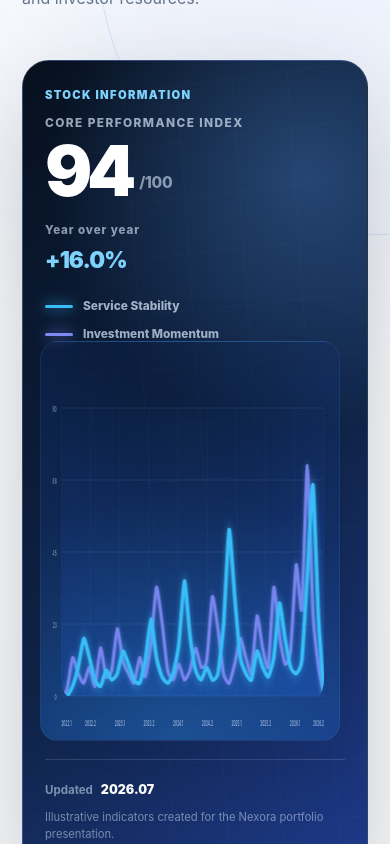
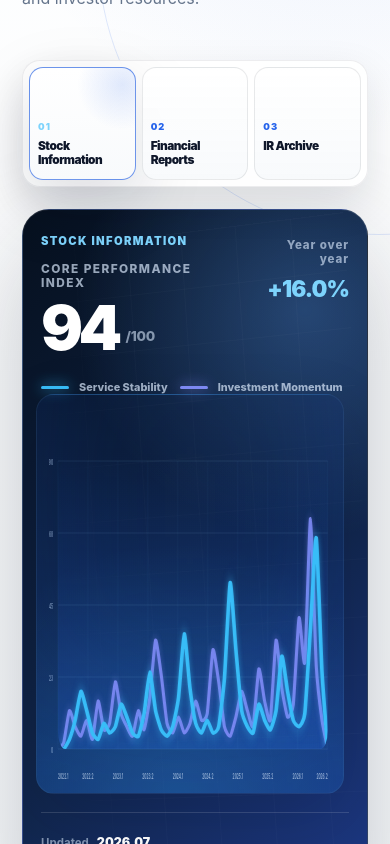
Before and after one commit to bongmyung-ye/nexora-corporate-web, a React (Vite) app in the folder web/: page / in a window 390 px wide. Shown: the part 7540-8384 px from the top of the page. Built offline with nearby package versions, Linux system fonts and the light colour scheme.

Commit message:
fix: 투자 정보 모바일 탐색 개선

```diff
--- a/web/src/components/InvestmentSection.tsx
+++ b/web/src/components/InvestmentSection.tsx
@@ -630,6 +630,74 @@ export function InvestmentSection() {
 
             <div className="investment-dashboard">
                 <div
+                    className="investment-grid"
+                    role="tablist"
+                    aria-label={t(
+                        "investment.title",
+                    )}
+                >
+                    {investmentLinks.map(
+                        (item, index) => {
+                            const isActive =
+                                index === activeIndex;
+
+                            return (
+                                <button
+                                    ref={(element) => {
+                                        cardRefs.current[index] =
+                                            element;
+                                    }}
+                                    className={`investment-card ${isActive
+                                        ? "is-active"
+                                        : ""
+                                        }`}
+                                    id={`investment-tab-${item.id}`}
+                                    type="button"
+                                    role="tab"
+                                    key={item.id}
+                                    tabIndex={isActive ? 0 : -1}
+                                    aria-selected={isActive}
+                                    aria-controls="investment-chart-panel"
+                                    onClick={() => {
+                                        activateProfile(index);
+                                    }}
+                                    onKeyDown={(event) => {
+                                        handleCardKeyDown(
+                                            event,
+                                            index,
+                                        );
+                                    }}
+                                >
+                                    <span className="investment-card-number">
+                                        {String(
+                                            index + 1,
+                                        ).padStart(2, "0")}
+                                    </span>
+
+                                    <h3>
+                                        {t(
+                                            `investment.items.${item.id}.title`,
+                                        )}
+                                    </h3>
+
+                                    <p>
+                                        {t(
+                                            `investment.items.${item.id}.description`,
+                                        )}
+                                    </p>
+
+                                    <span className="investment-card-link">
+                                        {t(
+                                            "investment.viewMore",
+                                        )}
+                                    </span>
+                                </button>
+                            );
+                        },
+                    )}
+                </div>
+
+                <div
                     className="investment-chart-panel"
                     id="investment-chart-panel"
                     role="tabpanel"
@@ -916,77 +984,10 @@ export function InvestmentSection() {
 
                         <p>
                             {t(
-                                "investment.chart.caption",
+                                `investment.items.${activeItem.id}.description`,
                             )}
                         </p>
                     </div>
-                </div>
-
-                <div
-                    className="investment-grid"
-                    role="tablist"
-                    aria-label={t(
-                        "investment.title",
-                    )}
-                >
-                    {investmentLinks.map(
-                        (item, index) => {
-                            const isActive =
-                                index === activeIndex;
-
-                            return (
-                                <button
-                                    ref={(element) => {
-                                        cardRefs.current[index] =
-                                            element;
-                                    }}
-                                    className={`investment-card ${isActive
-                                        ? "is-active"
-                                        : ""
-                                        }`}
-                                    id={`investment-tab-${item.id}`}
-                                    type="button"
-                                    role="tab"
-                                    key={item.id}
-                                    aria-selected={isActive}
-                                    aria-controls="investment-chart-panel"
-                                    onClick={() => {
-                                        activateProfile(index);
-                                    }}
-                                    onKeyDown={(event) => {
-                                        handleCardKeyDown(
-                                            event,
-                                            index,
-                                        );
-                                    }}
-                                >
-                                    <span className="investment-card-number">
-                                        {String(
-                                            index + 1,
-                                        ).padStart(2, "0")}
-                                    </span>
-
-                                    <h3>
-                                        {t(
-                                            `investment.items.${item.id}.title`,
-                                        )}
-                                    </h3>
-
-                                    <p>
-                                        {t(
-                                            `investment.items.${item.id}.description`,
-                                        )}
-                                    </p>
-
-                                    <span className="investment-card-link">
-                                        {t(
-                                            "investment.viewMore",
-                                        )}
-                                    </span>
-                                </button>
-                            );
-                        },
-                    )}
                 </div>
             </div>
         </section>
--- a/web/src/main.tsx
+++ b/web/src/main.tsx
@@ -9,6 +9,7 @@ import "./styles/business.css";
 import "./styles/media.css";
 import "./styles/investment.css";
 import "./styles/investment-chart-waveform.css";
+import "./styles/investment-responsive-navigation.css";
 
 createRoot(document.getElementById("root")!).render(
   <StrictMode>
--- /dev/null
+++ b/web/src/styles/investment-responsive-navigation.css
@@ -0,0 +1,384 @@
+.investment-motion-section .investment-dashboard {
+  grid-template-areas: "chart tabs";
+}
+
+.investment-motion-section .investment-chart-panel {
+  grid-area: chart;
+}
+
+.investment-motion-section .investment-grid {
+  grid-area: tabs;
+}
+
+.investment-motion-section .investment-active-detail {
+  display: none;
+}
+
+@media (max-width: 900px) {
+  .investment-motion-section .investment-dashboard {
+    grid-template-areas:
+      "tabs"
+      "chart"
+      "detail";
+    grid-template-columns: minmax(0, 1fr);
+    gap: 22px;
+  }
+
+  .investment-motion-section .investment-grid {
+    position: relative;
+    z-index: 3;
+    grid-template-columns: repeat(3, minmax(0, 1fr));
+    gap: 10px;
+  }
+
+  .investment-motion-section .investment-card {
+    min-height: 126px;
+    justify-content: flex-start;
+    padding: 20px 18px;
+    border-radius: 22px;
+  }
+
+  .investment-motion-section .investment-card::before {
+    display: none;
+  }
+
+  .investment-motion-section .investment-card h3 {
+    margin-top: 14px;
+    font-size: clamp(0.96rem, 2.4vw, 1.18rem);
+    line-height: 1.22;
+  }
+
+  .investment-motion-section .investment-card p,
+  .investment-motion-section .investment-card-link {
+    display: none;
+  }
+
+  .investment-motion-section
+    .investment-card.is-active::after {
+    top: 18px;
+    right: 18px;
+    width: 7px;
+    height: 7px;
+  }
+
+  .investment-motion-section .investment-chart-panel {
+    grid-area: chart;
+  }
+
+  .investment-motion-section .investment-active-detail {
+    position: relative;
+    display: grid;
+    grid-area: detail;
+    grid-template-columns:
+      auto
+      minmax(0, 1fr)
+      auto;
+    align-items: start;
+    gap: 18px;
+    padding: 26px;
+    overflow: hidden;
+    color: var(--text-primary);
+    border: 1px solid var(--border-subtle);
+    border-radius: 24px;
+    background:
+      radial-gradient(
+        circle at 92% 14%,
+        color-mix(
+          in srgb,
+          var(--accent-primary) 12%,
+          transparent
+        ),
+        transparent 34%
+      ),
+      linear-gradient(
+        180deg,
+        var(--surface-primary),
+        var(--surface-secondary)
+      );
+  }
+
+  .investment-motion-section
+    .investment-active-detail::before {
+    position: absolute;
+    right: -48px;
+    bottom: -58px;
+    width: 150px;
+    height: 150px;
+    border: 1px solid
+      color-mix(
+        in srgb,
+        var(--accent-primary) 16%,
+        transparent
+      );
+    border-radius: 50%;
+    content: "";
+    pointer-events: none;
+  }
+
+  .investment-motion-section
+    .investment-active-detail-number {
+    padding-top: 4px;
+    color: var(--accent-primary);
+    font-size: 0.72rem;
+    font-weight: 900;
+    letter-spacing: 0.12em;
+  }
+
+  .investment-motion-section
+    .investment-active-detail-copy {
+    min-width: 0;
+  }
+
+  .investment-motion-section
+    .investment-active-detail-copy h3 {
+    margin: 0;
+    color: var(--text-primary);
+    font-size: clamp(1.35rem, 4vw, 1.85rem);
+    font-weight: 880;
+    line-height: 1.16;
+    letter-spacing: -0.045em;
+    word-break: keep-all;
+  }
+
+  .investment-motion-section
+    .investment-active-detail-copy p {
+    margin: 14px 0 0;
+    color: var(--text-secondary);
+    font-size: 0.9rem;
+    line-height: 1.68;
+    word-break: keep-all;
+  }
+
+  .investment-motion-section
+    .investment-active-detail-link {
+    align-self: end;
+    color: var(--accent-primary);
+    font-size: 0.76rem;
+    font-weight: 850;
+    white-space: nowrap;
+  }
+
+  .investment-motion-section
+    .investment-active-detail-link::after {
+    margin-left: 7px;
+    content: "↗";
+  }
+}
+
+@media (max-width: 720px) {
+  .investment-motion-section .investment-grid {
+    position: sticky;
+    top: 78px;
+    z-index: 6;
+    padding: 8px;
+    margin-inline: -8px;
+    border: 1px solid
+      color-mix(
+        in srgb,
+        var(--border-subtle) 82%,
+        transparent
+      );
+    border-radius: 22px;
+    background:
+      color-mix(
+        in srgb,
+        var(--surface-primary) 86%,
+        transparent
+      );
+    box-shadow: 0 16px 40px rgba(15, 23, 42, 0.12);
+    backdrop-filter: blur(18px);
+  }
+
+  .investment-motion-section .investment-card {
+    min-height: 92px;
+    padding: 15px 12px;
+    border-radius: 16px;
+  }
+
+  .investment-motion-section .investment-card-number {
+    font-size: 0.62rem;
+  }
+
+  .investment-motion-section .investment-card h3 {
+    margin-top: 10px;
+    font-size: clamp(0.78rem, 3.4vw, 0.98rem);
+    line-height: 1.18;
+  }
+
+  .investment-motion-section
+    .investment-card.is-active::after {
+    top: 13px;
+    right: 13px;
+    width: 6px;
+    height: 6px;
+  }
+
+  .investment-motion-section .investment-chart-top {
+    flex-direction: row;
+    align-items: flex-start;
+    gap: 18px;
+  }
+
+  .investment-motion-section .investment-score-change {
+    justify-items: end;
+    padding-top: 4px;
+    text-align: right;
+  }
+
+  .investment-motion-section
+    .investment-score-block > strong {
+    font-size: clamp(3.45rem, 16vw, 4.8rem);
+  }
+
+  .investment-motion-section
+    .investment-active-detail {
+    grid-template-columns:
+      auto
+      minmax(0, 1fr);
+    padding: 24px 20px;
+  }
+
+  .investment-motion-section
+    .investment-active-detail-link {
+    grid-column: 2;
+    justify-self: start;
+    margin-top: 4px;
+  }
+}
+
+@media (max-width: 460px) {
+  .investment-motion-section .investment-grid {
+    top: 72px;
+    gap: 6px;
+    padding: 6px;
+    border-radius: 19px;
+  }
+
+  .investment-motion-section .investment-card {
+    min-height: 86px;
+    padding: 14px 9px;
+    border-radius: 14px;
+  }
+
+  .investment-motion-section .investment-card h3 {
+    font-size: 0.78rem;
+  }
+
+  html[lang="en"]
+    .investment-motion-section
+    .investment-card h3,
+  html[lang="ja"]
+    .investment-motion-section
+    .investment-card h3 {
+    font-size: 0.72rem;
+    word-break: normal;
+    overflow-wrap: anywhere;
+  }
+
+  .investment-motion-section
+    .investment-chart-panel {
+    min-height: 520px;
+    padding: 24px 18px;
+  }
+
+  .investment-motion-section
+    .investment-chart-legend {
+    gap: 12px;
+  }
+
+  .investment-motion-section
+    .investment-legend-item {
+    font-size: 0.68rem;
+  }
+
+  .investment-motion-section
+    .investment-active-detail-copy h3 {
+    font-size: 1.28rem;
+  }
+
+  .investment-motion-section
+    .investment-active-detail-copy p {
+    font-size: 0.84rem;
+  }
+}
+
+@media (hover: none) {
+  .investment-motion-section .investment-card:hover {
+    transform: none;
+  }
+}
+
+@media (prefers-reduced-motion: reduce) {
+  .investment-motion-section
+    .investment-active-detail {
+    animation: none;
+    transition: none;
+  }
+}
+
+@media (max-width: 720px) {
+  .investment-motion-section .investment-grid {
+    top: 72px;
+    gap: 6px;
+    padding: 6px;
+    margin-inline: 0px;
+    border-radius: 18px;
+  }
+
+  .investment-motion-section .investment-card {
+    min-height: 76px;
+    padding: 12px 10px;
+    border-radius: 14px;
+  }
+
+  .investment-motion-section .investment-card-number {
+    font-size: 0.58rem;
+  }
+
+  .investment-motion-section .investment-card h3 {
+    margin-top: 8px;
+    font-size: clamp(0.78rem, 3.2vw, 0.92rem);
+    line-height: 1.16;
+  }
+
+  .investment-motion-section
+    .investment-card.is-active::after {
+    top: 11px;
+    right: 11px;
+    width: 5px;
+    height: 5px;
+  }
+}
+
+@media (max-width: 460px) {
+  .investment-motion-section .investment-card {
+    min-height: 72px;
+    padding: 11px 8px;
+  }
+
+  .investment-motion-section .investment-card h3,
+  html[lang="en"]
+    .investment-motion-section
+    .investment-card h3,
+  html[lang="ja"]
+    .investment-motion-section
+    .investment-card h3 {
+    font-size: 0.74rem;
+  }
+}
+
+@media (max-width: 720px) {
+  .investment-motion-section .investment-grid {
+    width: 100%;
+    max-width: none;
+    margin-inline: 0;
+    box-sizing: border-box;
+    justify-self: stretch;
+  }
+
+  .investment-motion-section .investment-card {
+    width: 100%;
+    min-width: 0;
+    box-sizing: border-box;
+  }
+}
```
